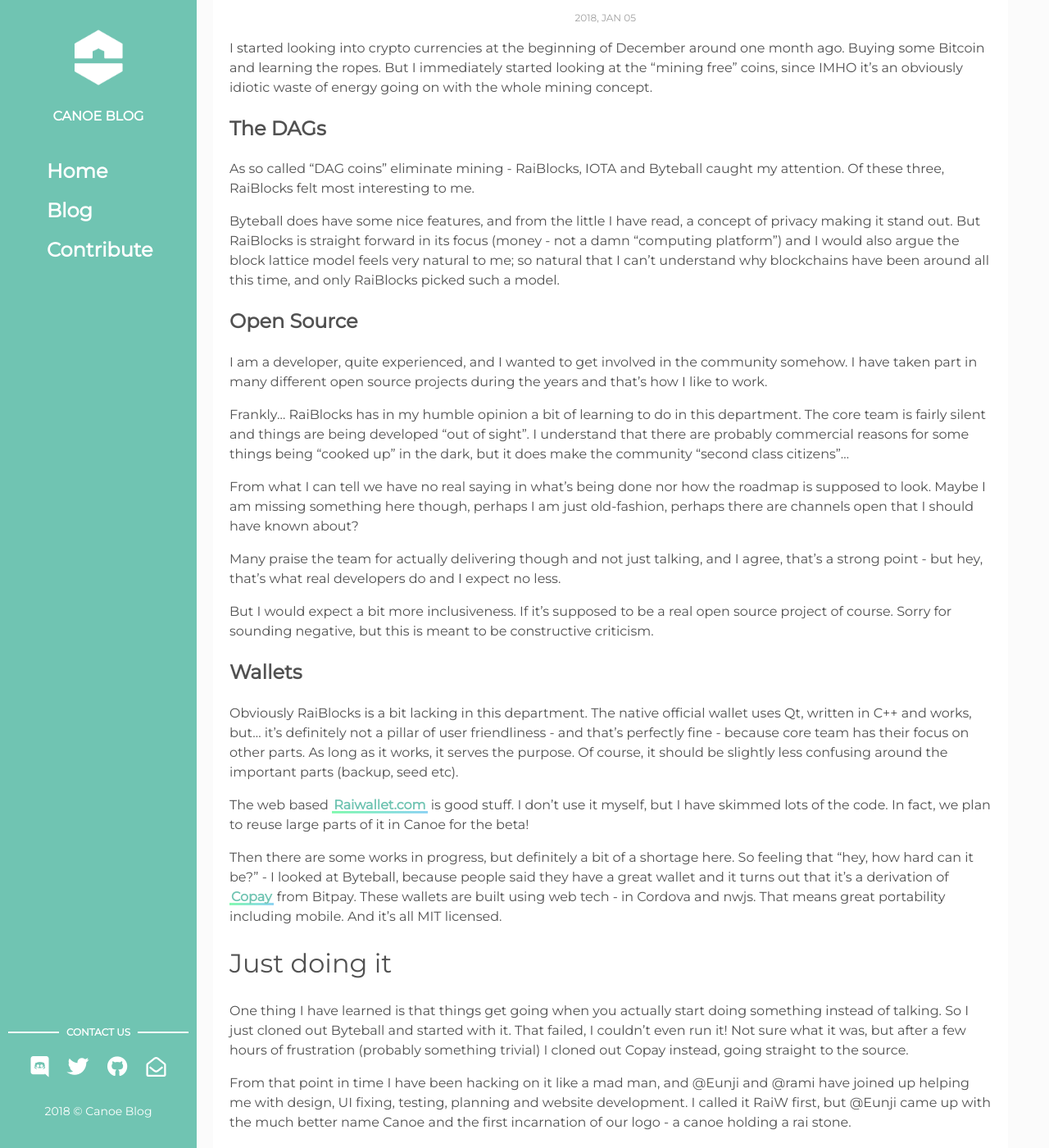
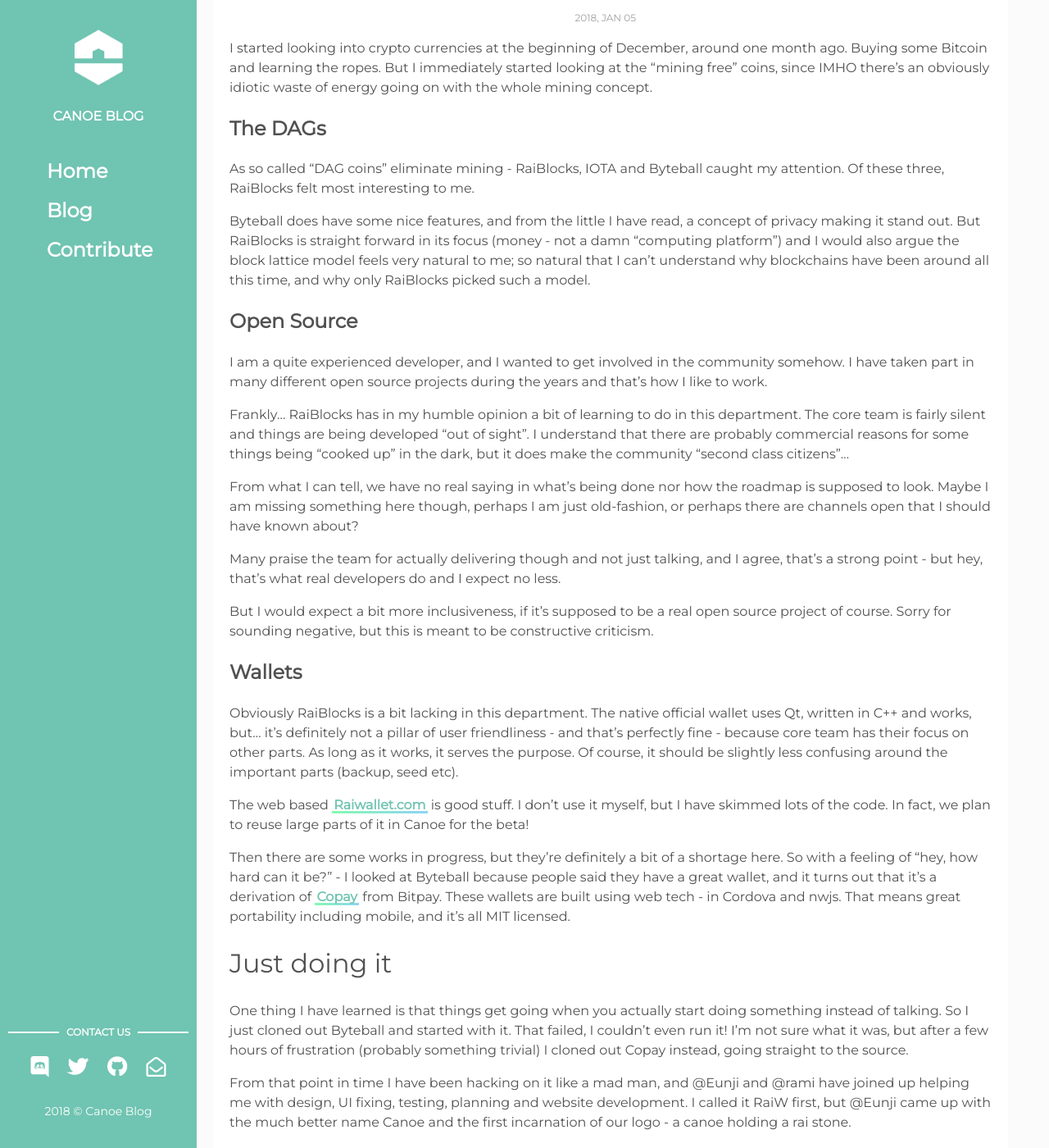
Before and after one commit to getcanoe/website, a Jekyll site: the page built from _posts/2018-01-05-canoe-is-born.markdown, in a window 1280 px wide and 1400 px high, scrolled down 589 px. Shown: the whole window at 82% size. Built offline with Jekyll 4.4.1, drawn with Linux system fonts in a browser that asks for light colours; nearby versions of some CDN libraries; some of the changed text lies outside the part shown.

Commit message:
Update 2018-01-05-canoe-is-born.markdown
words

```diff
--- a/_posts/2018-01-05-canoe-is-born.markdown
+++ b/_posts/2018-01-05-canoe-is-born.markdown
@@ -8,23 +8,23 @@
 tags: [canoe, mobile] # add tag
 ---
 
-I started looking into crypto currencies at the beginning of December around one month ago. Buying some Bitcoin and learning the ropes. But I immediately started looking at the "mining free" coins, since IMHO it's an obviously idiotic waste of energy going on with the whole mining concept.
+I started looking into crypto currencies at the beginning of December, around one month ago. Buying some Bitcoin and learning the ropes. But I immediately started looking at the "mining free" coins, since IMHO there's an obviously idiotic waste of energy going on with the whole mining concept.
 
 ## The DAGs
 As so called “DAG coins” eliminate mining - RaiBlocks, IOTA and Byteball caught my attention. Of these three, RaiBlocks felt most interesting to me.
 
-Byteball does have some nice features, and from the little I have read, a concept of privacy making it stand out. But RaiBlocks is straight forward in its focus (money - not a damn "computing platform") and I would also argue the block lattice model feels very natural to me; so natural that I can't understand why blockchains have been around all this time, and only RaiBlocks picked such a model.
+Byteball does have some nice features, and from the little I have read, a concept of privacy making it stand out. But RaiBlocks is straight forward in its focus (money - not a damn "computing platform") and I would also argue the block lattice model feels very natural to me; so natural that I can't understand why blockchains have been around all this time, and why only RaiBlocks picked such a model.
 
 ## Open Source
-I am a developer, quite experienced, and I wanted to get involved in the community somehow. I have taken part in many different open source projects during the years and that's how I like to work.
+I am a quite experienced developer, and I wanted to get involved in the community somehow. I have taken part in many different open source projects during the years and that's how I like to work.
 
 Frankly... RaiBlocks has in my humble opinion a bit of learning to do in this department. The core team is fairly silent and things are being developed "out of sight". I understand that there are probably commercial reasons for some things being "cooked up" in the dark, but it does make the community "second class citizens"...
 
-From what I can tell we have no real saying in what's being done nor how the roadmap is supposed to look. Maybe I am missing something here though, perhaps I am just old-fashion, perhaps there are channels open that I should have known about?
+From what I can tell, we have no real saying in what's being done nor how the roadmap is supposed to look. Maybe I am missing something here though, perhaps I am just old-fashion, or perhaps there are channels open that I should have known about?
 
 Many praise the team for actually delivering though and not just talking, and I agree, that's a strong point - but hey, that's what real developers do and I expect no less.
 
-But I would expect a bit more inclusiveness. If it's supposed to be a real open source project of course. Sorry for sounding negative, but this is meant to be constructive criticism.
+But I would expect a bit more inclusiveness, if it's supposed to be a real open source project of course. Sorry for sounding negative, but this is meant to be constructive criticism.
 
 ## Wallets
 
@@ -32,10 +32,10 @@
 
 The web based [Raiwallet.com](http://raiwallet.com) is good stuff. I don't use it myself, but I have skimmed lots of the code. In fact, we plan to reuse large parts of it in Canoe for the beta!
 
-Then there are some works in progress, but definitely a bit of a shortage here. So feeling that "hey, how hard can it be?" - I looked at Byteball, because people said they have a great wallet and it turns out that it's a derivation of [Copay](http://copay.io) from Bitpay. These wallets are built using web tech - in Cordova and nwjs. That means great portability including mobile. And it's all MIT licensed.
+Then there are some works in progress, but they're definitely a bit of a shortage here. So with a feeling of "hey, how hard can it be?" - I looked at Byteball because people said they have a great wallet, and it turns out that it's a derivation of [Copay](http://copay.io) from Bitpay. These wallets are built using web tech - in Cordova and nwjs. That means great portability including mobile, and it's all MIT licensed.
 
 # Just doing it
-One thing I have learned is that things get going when you actually start doing something instead of talking. So I just cloned out Byteball and started with it. That failed, I couldn't even run it! Not sure what it was, but after a few hours of frustration (probably something trivial) I cloned out Copay instead, going straight to the source.
+One thing I have learned is that things get going when you actually start doing something instead of talking. So I just cloned out Byteball and started with it. That failed, I couldn't even run it! I'm not sure what it was, but after a few hours of frustration (probably something trivial) I cloned out Copay instead, going straight to the source.
 
 From that point in time I have been hacking on it like a mad man, and @Eunji and @rami have joined up helping me with design, UI fixing, testing, planning and website development. I called it RaiW first, but @Eunji came up with the much better name Canoe and the first incarnation of our logo - a canoe holding a rai stone.
 
@@ -44,7 +44,7 @@
 # The Canoe Project
 We fired up a server, registered a domain, got a website in place and so on. And we are close to our first tech-preview [alpha release](). That's after just a few weeks of work, and Canoe is already full of working features.
 
-We know that the current backend model is not good from a security perspective, we will start replacing it as soon as alpha is out the door. But we want people to get a shot at playing with it!
+We know that the current backend model isn't good from a security perspective, and we will start replacing it as soon as alpha is out the door. But we want people to get a shot at playing with it!
 
 And we have over 600 people signed up to try out the alpha!
 
```
